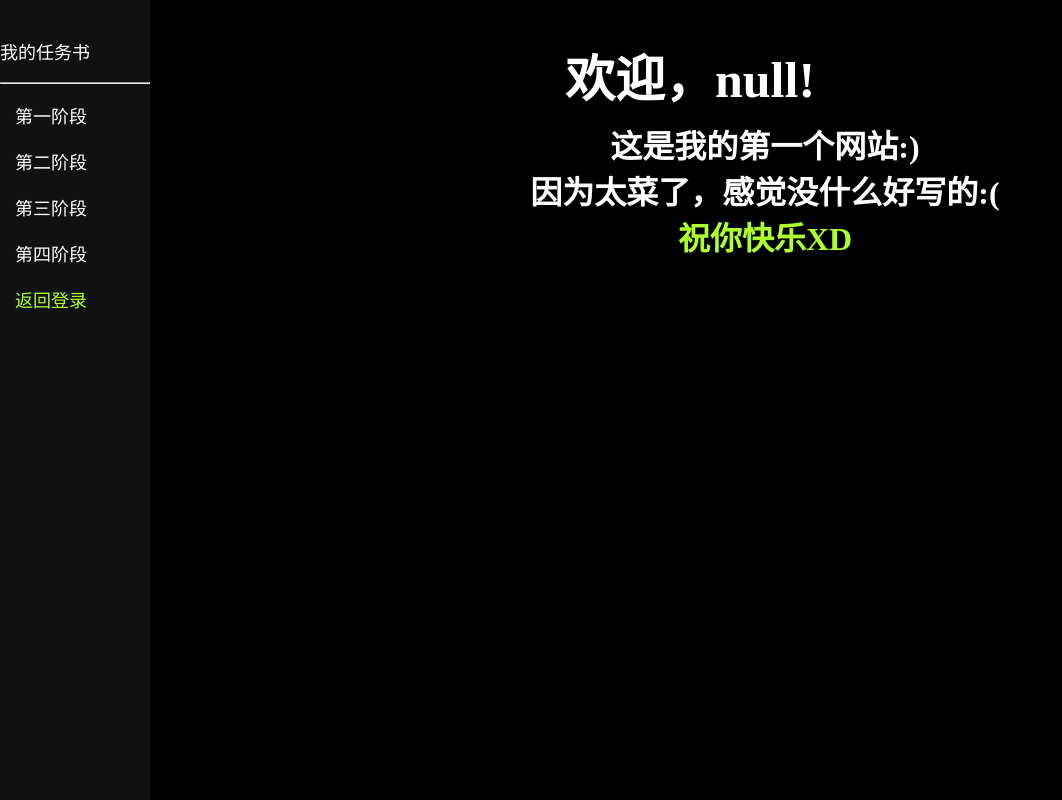
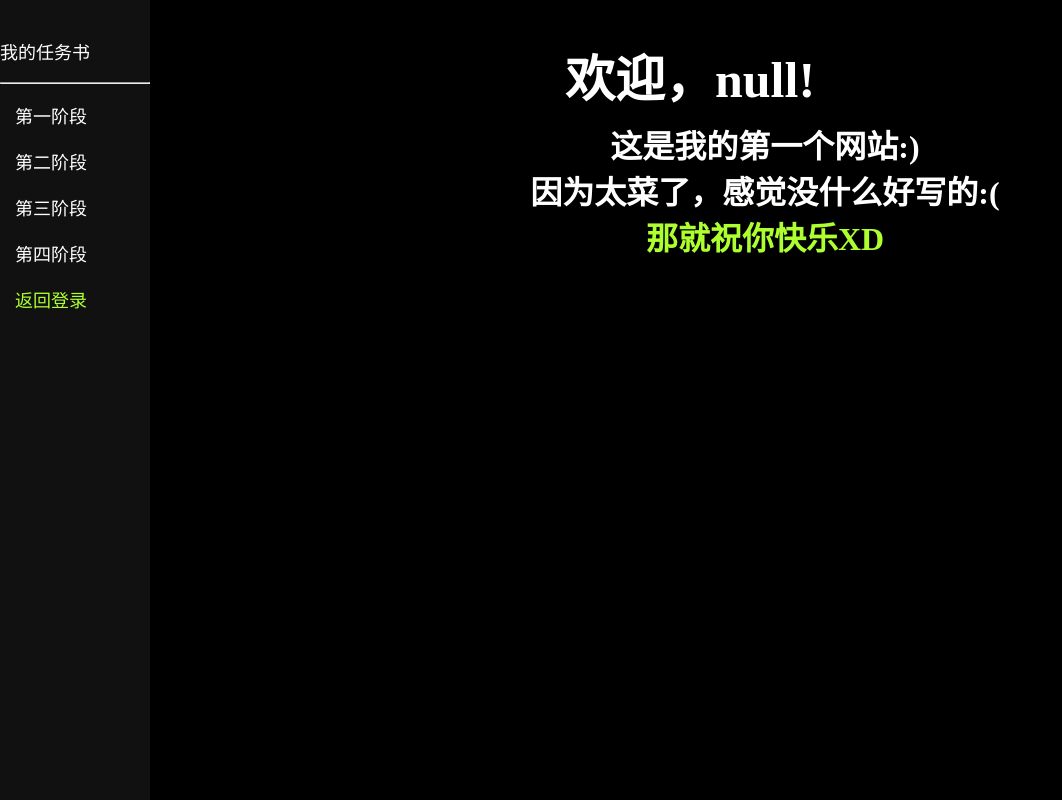
Before and after one commit to ashamej/ashamej.github.io, a plain HTML site: page 我的网页/实验.html in a window 1280 px wide. Shown: the whole page, without its empty margins (0-1062 px from the left). Drawn offline with Linux system fonts and the light colour scheme.

Commit message:
Update 实验.html

```diff
--- a/我的网页/实验.html
+++ b/我的网页/实验.html
@@ -81,7 +81,7 @@ body {
 </div>
  <div class="main-content">
  </br></br></br></br>
-        <h1 span style="text-align: center;">这是我的第一个网站:)</br>因为太菜了，感觉没什么好写的:(</br><span style="color: greenyellow;">祝你快乐XD</h1>
+        <h1 span style="text-align: center;">这是我的第一个网站:)</br>因为太菜了，感觉没什么好写的:(</br><span style="color: greenyellow;">那就祝你快乐XD</h1>
     </div>
 </body>
 </html>
```
